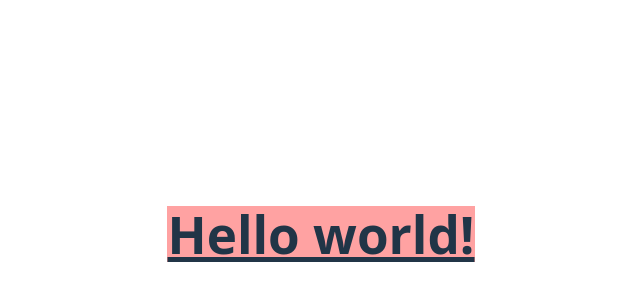
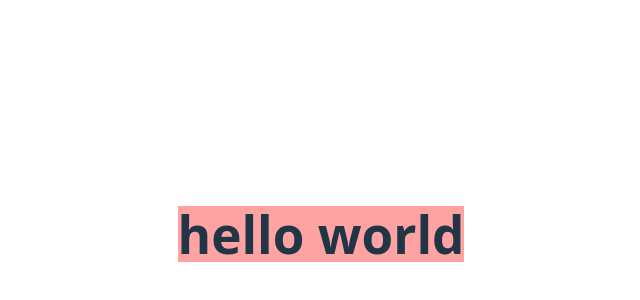
Before and after one commit to KevinDana99/hackathon3, a React (Vite) app: page / in a window 1280 px wide. Shown: the part 166-466 px from the top of the page, without its empty margins (319-959 px from the left). Built offline with nearby package versions, Linux system fonts and the light colour scheme.

Commit message:
added deasy ui to project

```diff
--- a/package.json
+++ b/package.json
@@ -11,7 +11,6 @@
   },
   "dependencies": {
     "@tailwindcss/vite": "^4.1.14",
-    "daisyui": "^5.1.27",
     "react": "^19.1.1",
     "react-dom": "^19.1.1",
     "react-router-dom": "^7.9.3"
@@ -23,6 +22,7 @@
     "@types/react-dom": "^19.1.9",
     "@vitejs/plugin-react": "^5.0.4",
     "autoprefixer": "^10.4.21",
+    "daisyui": "^5.1.27",
     "eslint": "^9.36.0",
     "eslint-plugin-react-hooks": "^5.2.0",
     "eslint-plugin-react-refresh": "^0.4.22",
--- a/src/App.css
+++ b/src/App.css
@@ -42,3 +42,4 @@
 }
 
 @import "tailwindcss";
+@plugin "daisyui";
--- a/src/App.tsx
+++ b/src/App.tsx
@@ -1,9 +1,11 @@
+import { useState } from "react";
 import "./App.css";
 
 function App() {
+  const [state, setState] = useState("hello world");
   return (
     <>
-      <h1 className="text-3xl font-bold underline bg-red-300">Hello world!</h1>
+      <h1 className="text-3xl font-bold bg-red-300">{state}</h1>
     </>
   );
 }
```
Also changed, not shown: 1 other file (tests, documents, lock files or other folders).
